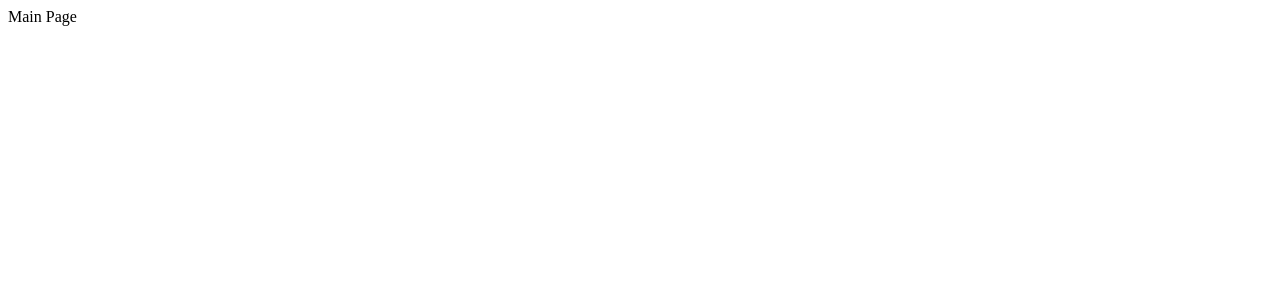
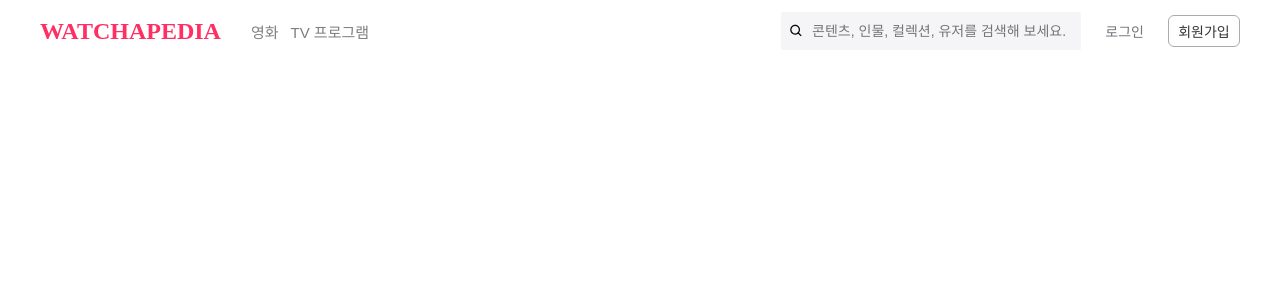
Before and after one commit to hwanyB/react_watchapedia_clonecoding, a React (Create React App) app: page / in a window 1280 px wide. Shown: the top 300 px of the page. Built offline with nearby package versions, Linux system fonts and the light colour scheme.

Commit message:
Component styling - Header

```diff
--- a/package.json
+++ b/package.json
@@ -3,6 +3,8 @@
   "version": "0.1.0",
   "private": true,
   "dependencies": {
+    "@emotion/react": "^11.7.1",
+    "@emotion/styled": "^11.6.0",
     "@testing-library/jest-dom": "^5.16.1",
     "@testing-library/react": "^12.1.2",
     "@testing-library/user-event": "^13.5.0",
@@ -12,6 +14,7 @@
     "@types/react-dom": "^17.0.11",
     "react": "^17.0.2",
     "react-dom": "^17.0.2",
+    "react-icons": "^4.3.1",
     "react-router-dom": "^6.2.1",
     "react-scripts": "5.0.0",
     "typescript": "^4.5.4",
--- a/src/pages/MainPage.tsx
+++ b/src/pages/MainPage.tsx
@@ -1,11 +1,12 @@
 import React from 'react'
+import Header from './components/Header';
 
 const MainPage: React.FC = () => {
 
     return(
-        <div>
-            Main Page
-        </div>
+        <>
+            <Header />
+        </>
     )
 }
 
--- /dev/null
+++ b/src/pages/components/Header.tsx
@@ -0,0 +1,178 @@
+import React from 'react'
+import styled from '@emotion/styled';
+import { BiSearch } from 'react-icons/bi';
+
+const Base = styled.header`
+    position: fixed;
+    top: 0;
+    left: 0;
+    background-color: #fff;
+    text-align: center;
+    box-shadow: rgb(0 0 0 / 0%) 0px 1px 0px 0px;
+    width: 100%;
+    height: 62px;
+    z-index: 10;
+    margin: 0 auto;
+`;
+
+const Navigation = styled.nav`
+    margin: 0 auto;
+    max-width: 1200px;
+`;
+
+const MenuListWrapper = styled.div``;
+
+const MenuList = styled.ul`
+    list-style: none;
+    padding: 0;
+    margin: 0;
+    display: flex;
+    justify-content: space-between;
+`;
+
+const Menu = styled.li`
+    display: flex;
+    align-items: center;
+    height: 62px;
+    flex-shrink: 0;
+    &:not(:first-child) {
+        margin-left: 24px;
+    }
+`;
+
+const MenuButton = styled.button<{ active?: boolean }>`
+    font-size: 15px;
+    color: ${({ active }) => active ? 'rgb(53, 53, 53)' : 'rgb(126, 126, 126)'};
+    cursor: pointer;
+    border: none;
+    background: none;
+`;
+
+const SearchMenu = styled.li`
+    width: 300px;
+    display: flex;
+    align-items: center;
+    height: 62px;
+    flex-shrink: 0;
+    margin: 0 0 0 auto;
+    position: relative;
+`;
+
+const Link = styled.a`
+    text-decoration: none;
+`;
+
+const TextLogo = styled.h1`
+    font-size: 24px;
+    font-weight: 700;
+    color: rgb(255, 47, 100);
+`;
+
+const SearchContainer = styled.div`
+    position: relative;
+    width: 100%;
+`;
+
+const SearchFormWrapper = styled.div``;
+
+const SearchForm = styled.form``;
+
+const SearchLabel = styled.label`
+    background: rgb(245, 245, 247);
+    display: flex;
+    align-items: center;
+    box-sizing: border-box;
+    width: 100%;
+    height: 38px;
+    border-radius: 2px;
+    padding: 7px 8px;
+`;
+
+const SearchInput = styled.input`
+    font-size: 14px;
+    font-weight: 400;
+    background: transparent;
+    width: 100%;
+    padding: 0 0 0 8px;
+    border: none;
+    overflow: hidden;
+    text-overflow: ellipsis;
+    caret-color: rgb(53, 53, 53);
+    line-height: 23px;
+    outline: none;
+`;
+
+const SignIn = styled.button`
+    background: transparent;
+    color: rgb(116,116,123);
+    font-size: 14px;
+    padding: 0;
+    border: 0;
+    cursor: pointer;
+    margin: 15px 0;
+`;
+
+const SignUp = styled.button`
+    border-radius: 6px;
+    font-weight: 500;
+    box-sizing: border-box;
+    min-width: 72px;
+    height: 32px;
+    background: transparent;
+    color: rgb(53,53,53);
+    font-size: 14px;
+    border: 1px solid rgba(116,116,123, 0.6);
+    cursor: pointer;
+    margin: 15px 0;
+`;
+
+
+
+const Header: React.FC = () => {
+    const handleKeyword = () => {
+
+    }
+
+    return (
+        <Base>
+            <Navigation>
+                <MenuListWrapper>
+                    <MenuList>
+                        <Menu>
+                            <Link href='/'>
+                                <TextLogo>WATCHAPEDIA</TextLogo>
+                            </Link>
+                        </Menu>
+                        <Menu>
+                            <Link href='/'>
+                                <MenuButton>영화</MenuButton>
+                            </Link>
+                            <Link href='/tv'>
+                                <MenuButton>TV 프로그램</MenuButton>
+                            </Link>
+                        </Menu>
+                        <SearchMenu>
+                            <SearchContainer>
+                                <SearchFormWrapper>
+                                    <SearchForm>
+                                        <SearchLabel>
+                                            <BiSearch />
+                                            <SearchInput placeholder='콘텐츠, 인물, 컬렉션, 유저를 검색해 보세요.' onChange={handleKeyword} />
+                                        </SearchLabel>
+                                    </SearchForm>
+                                </SearchFormWrapper>
+                            </SearchContainer>
+                        </SearchMenu>
+                        <Menu>
+                            <SignIn>로그인</SignIn>
+                        </Menu>
+                        <Menu>
+                            <SignUp>회원가입</SignUp>
+                        </Menu>
+                    </MenuList>
+                </MenuListWrapper>
+            </Navigation>
+        </Base>
+    )
+}
+export default Header;
```
Also changed, not shown: src/pages/components/Footer.tsx (added, +10 -0 lines), 1 other file (tests, documents, lock files or other folders).
